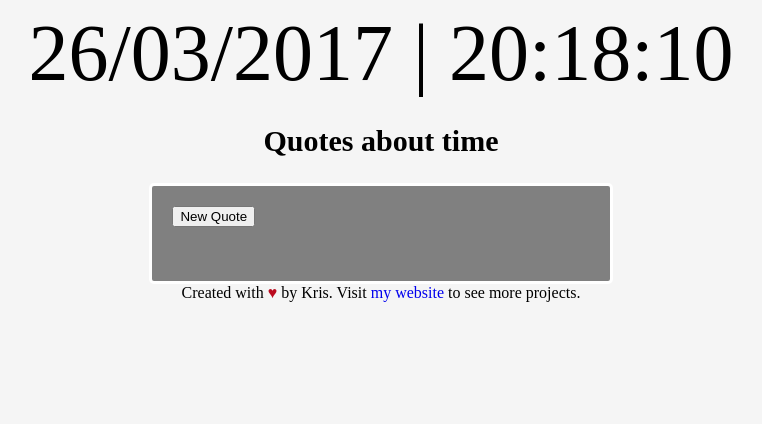
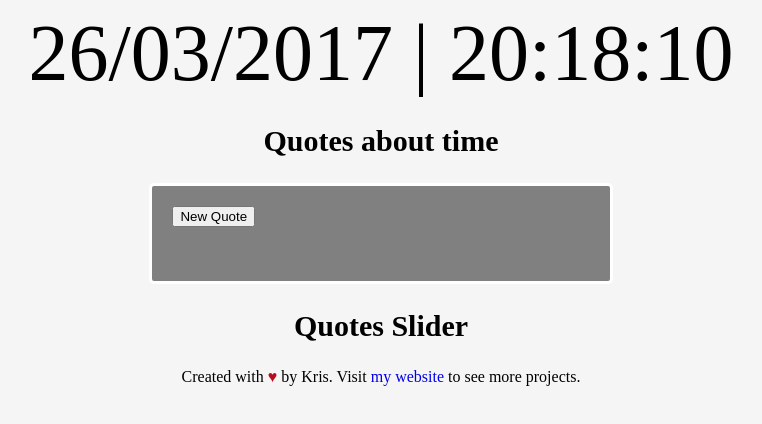
Before and after one commit to kbazant/digitalclock, a plain HTML site: page index.html in a window 1280 px wide. Shown: the whole page, without its empty margins (259-1021 px from the left). Drawn offline with nearby package versions, Linux system fonts and the light colour scheme.

Commit message:
added quotes slider heading as a start of slick slider

```diff
--- a/index.html
+++ b/index.html
@@ -35,6 +35,9 @@
 	</div>
 	<!--	end of QUOTES-->
 
+	<h2>Quotes Slider</h2>
+
+
 	<footer>
 
 		Created with <span id="heart">&hearts;</span> by Kris. Visit <a href="http://www.kbazant.com" target="_blank">my website</a> to see more projects.
```
